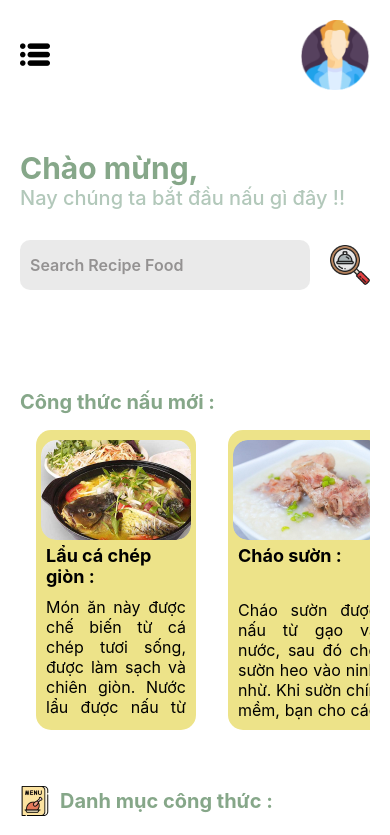
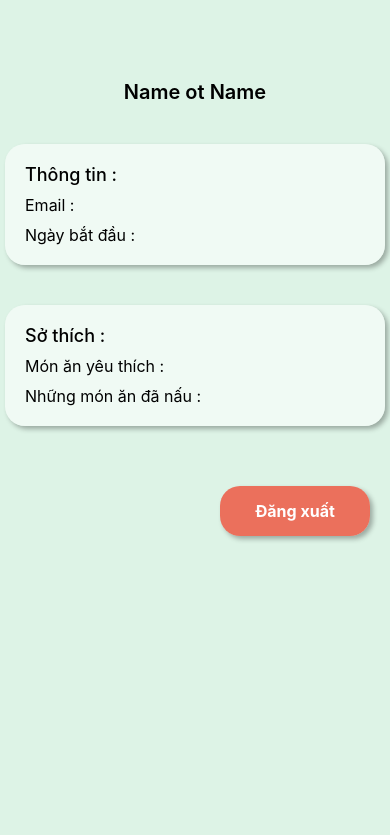
Before and after one commit to ThanhHiep25/LTTDD-Reactnative, a React Native app in the folder Recipe-food-app/: screen /thongtin in a window 390 px wide. Shown: the top 835 px of the page. Built offline with nearby package versions, Linux system fonts and the light colour scheme.

Commit message:
create thông tin cá nhân

```diff
--- a/Recipe-food-app/datauser.js
+++ b/Recipe-food-app/datauser.js
@@ -5,6 +5,7 @@ const User = [
     email: "abc",
     title: "Good ",
     pass: "1",
+    imgUser: require("./assets/IMG/home/User.png"),
   },
   {
     id: 2,
--- a/Recipe-food-app/src/navigation/AppNavigator.js
+++ b/Recipe-food-app/src/navigation/AppNavigator.js
@@ -7,21 +7,31 @@ import NameScreen from "../screens/name";
 import DmBanh from "../screens/dmBanh";
 import Home from "../screens/homeScreen";
 import Setting from "../screens/setting";
+import Thongtincanhan from "../screens/Thongtincanhan";
 
 const Stack = createNativeStackNavigator();
 const AppNavigator = () => {
   return (
     <NavigationContainer>
       <Stack.Navigator screenOptions={{ headerShown: false }}>
-
-
-        <Stack.Screen name="home" component={Home} />
-        <Stack.Screen name="setting" component={Setting} />
+        <Stack.Screen name="thongtin" component={Thongtincanhan}/>
       </Stack.Navigator>
     </NavigationContainer>
   );
 };
- <Stack.Screen name="welcome" component={WelcomeScreen} />
+
 const styles = StyleSheet.create({});
-   <Stack.Screen name="name" component={NameScreen} />
+<Stack.Screen name="welcome" component={WelcomeScreen} />;
+{
+  ("")
+}
+<Stack.Screen name="name" component={NameScreen} />;
+{
+  ("")
+}
+<Stack.Screen name="home" component={Home} />
+{
+  ("")
+}
+        <Stack.Screen name="setting" component={Setting} />
 export default AppNavigator;
--- /dev/null
+++ b/Recipe-food-app/src/screens/Thongtincanhan.js
@@ -0,0 +1,105 @@
+import React from "react";
+import { StyleSheet, View, Text, Image, Pressable } from "react-native";
+
+const Thongtincanhan = () => {
+  return (
+    <View style={styles.contrainer}>
+      <View style={styles.view}>
+        <Image style={styles.img} />
+        <Text style={styles.text}>Name ot Name</Text>
+      </View>
+
+      <View style={styles.view1}>
+        <View style={styles.view1_1}>
+          <Text style={styles.text1}>Thông tin :</Text>
+          <Text style={styles.text1_1}>Email : </Text>
+          <Text style={styles.text1_1}>Ngày bắt đầu :</Text>
+        </View>
+      </View>
+
+      <View style={styles.view1}>
+        <View style={styles.view1_1}>
+          <Text style={styles.text1}>Sở thích :</Text>
+          <Text style={styles.text1_1}>Món ăn yêu thích : </Text>
+          <Text style={styles.text1_1}>Những món ăn đã nấu :</Text>
+        </View>
+      </View>
+
+      <View style={styles.view2}>
+        <Pressable style={styles.Pre}>
+          <Text style={styles.textPre}>Đăng xuất</Text>
+        </Pressable>
+      </View>
+    </View>
+  );
+};
+
+const styles = StyleSheet.create({
+  contrainer: {
+    flex: 1,
+    backgroundColor: "#D0F4DE9C",
+  },
+  view: {
+    alignItems: "center",
+  },
+  view1: {
+    marginTop: 40,
+    alignItems: "center",
+  },
+  view1_1: {
+    height: "auto",
+    width: 380,
+    backgroundColor: "#ffffff94",
+    borderRadius: 20,
+    shadowOffset: {
+      width: 3,
+      height: 3,
+    },
+    shadowOpacity: 0.3,
+    shadowRadius: 5,
+    padding: 20,
+  },
+  view2: {
+    marginTop: 60,
+    margin: 20,
+    alignItems: "flex-end",
+  },
+  img: {
+    width: 80,
+    height: 80,
+    resizeMode: "contain",
+  },
+  text: {
+    fontSize: 20,
+    fontWeight: 600,
+  },
+  text1: {
+    fontSize: 18,
+    fontWeight: 500,
+  },
+  text1_1: {
+    fontSize: 16,
+    marginTop: 10,
+  },
+  Pre: {
+    height: 50,
+    width: 150,
+    backgroundColor: "#f04933c5",
+    borderRadius: 20,
+    justifyContent: "center",
+    alignItems: "center",
+    shadowOffset: {
+      width: 3,
+      height: 3,
+    },
+    shadowOpacity: 0.3,
+    shadowRadius: 5,
+  },
+  textPre: {
+    color: "#fff",
+    fontSize: 16,
+    fontWeight: 700,
+  },
+});
+
+export default Thongtincanhan;
```
